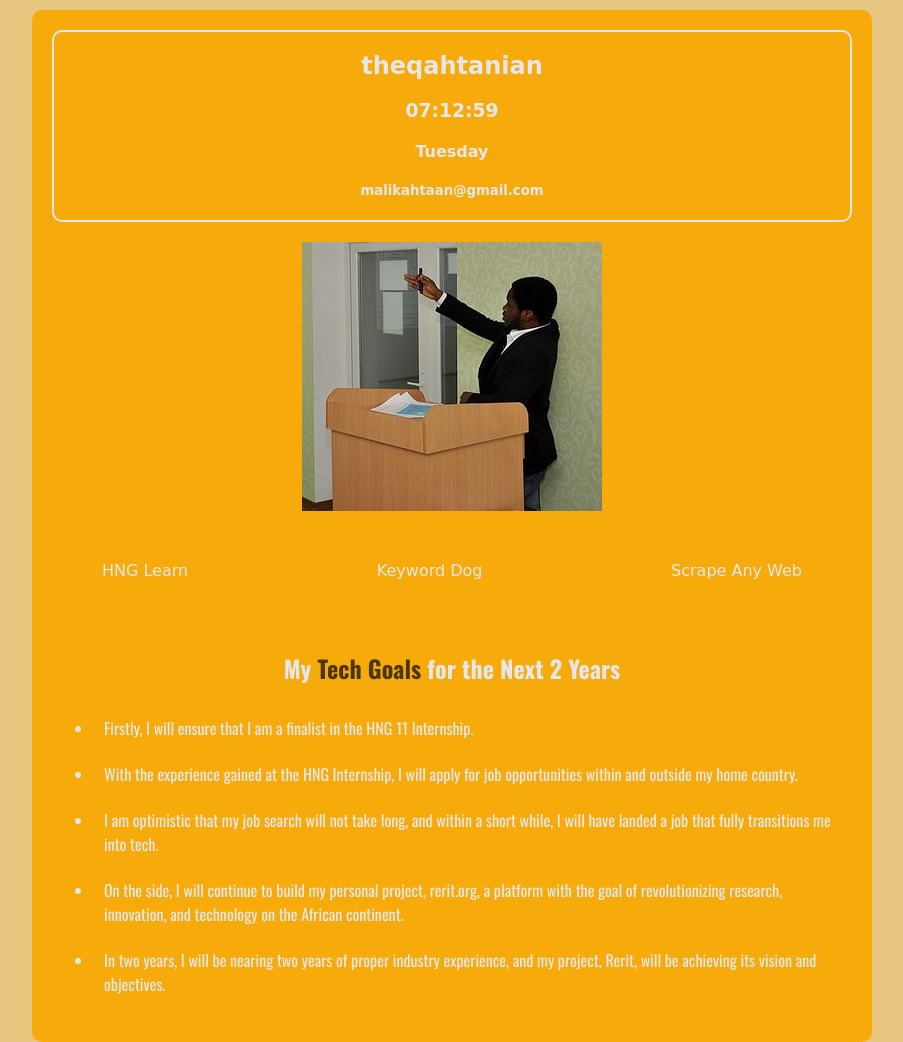
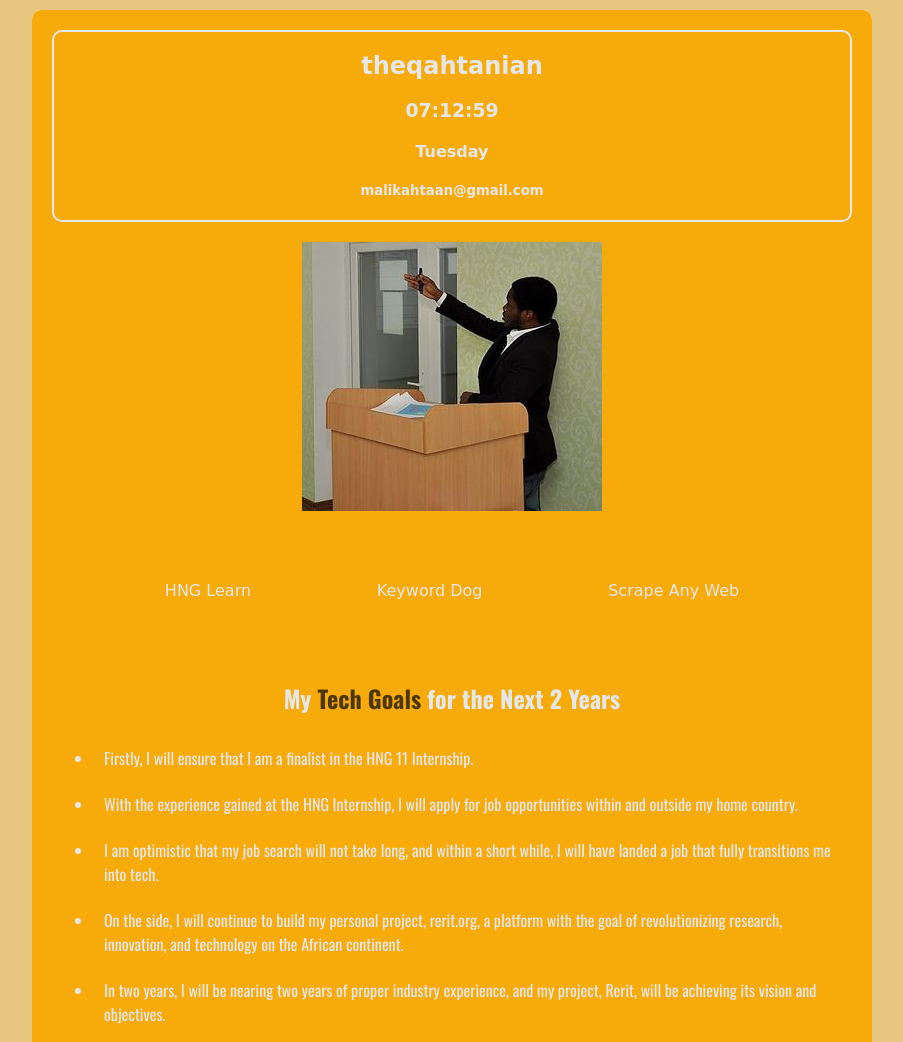
Before and after one commit to ohiarre/HNG11-stage-1, a plain HTML site: page index.html in a window 1280 px wide. Shown: the top 1042 px of the page, without its empty margins (188-1091 px from the left). Drawn offline with nearby package versions, Linux system fonts and the light colour scheme; a web font is replaced by a local one.

Commit message:
updated css

```diff
--- a/style.css
+++ b/style.css
@@ -41,20 +41,21 @@ img {
 .links {
     display: flex;
     flex-direction: row;
-    justify-content: space-between;
+    justify-content: space-around;
     align-items:center;
     padding: 50px;
     font-family: "Playwrite IT Moderna", cursive;
+    margin-top: 10px;
 }
 
 .links > a[href] {
     color: #e5e7eb;
     text-decoration: none;
+    padding: 10px;
 }
 
 .links > a[href]:hover {
     color: #4e3601;
-    text-decoration: none;
 }
 .goals > h2 {
     text-align: center;
```
